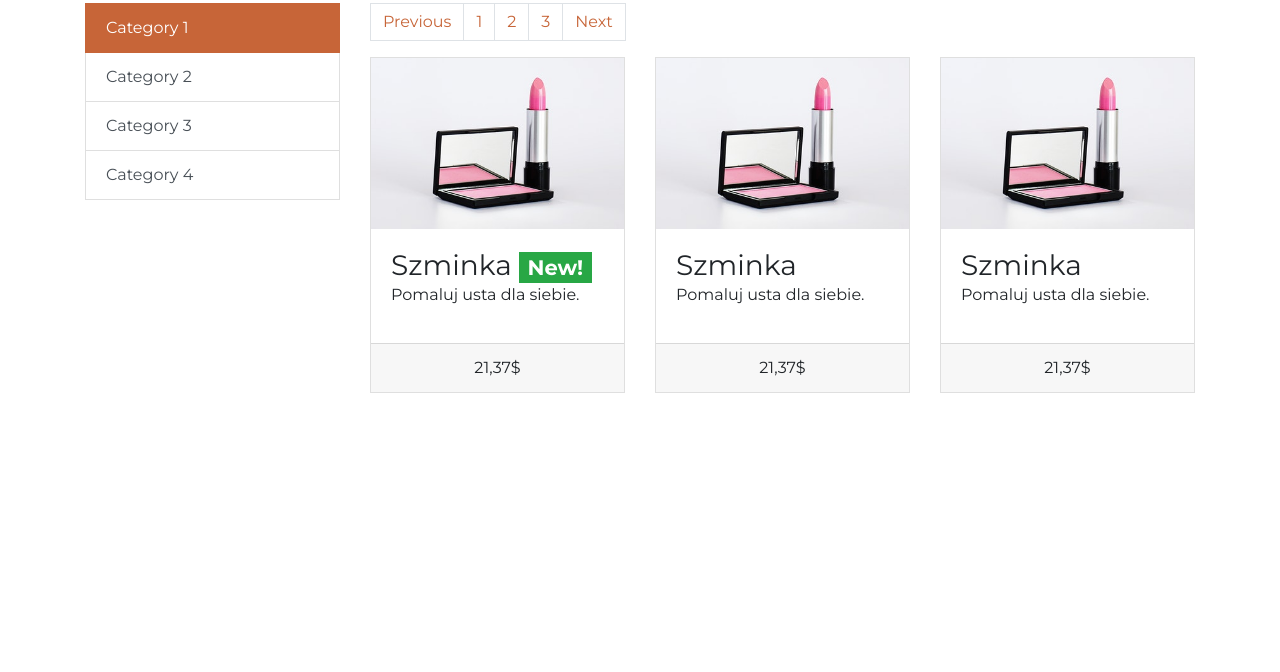
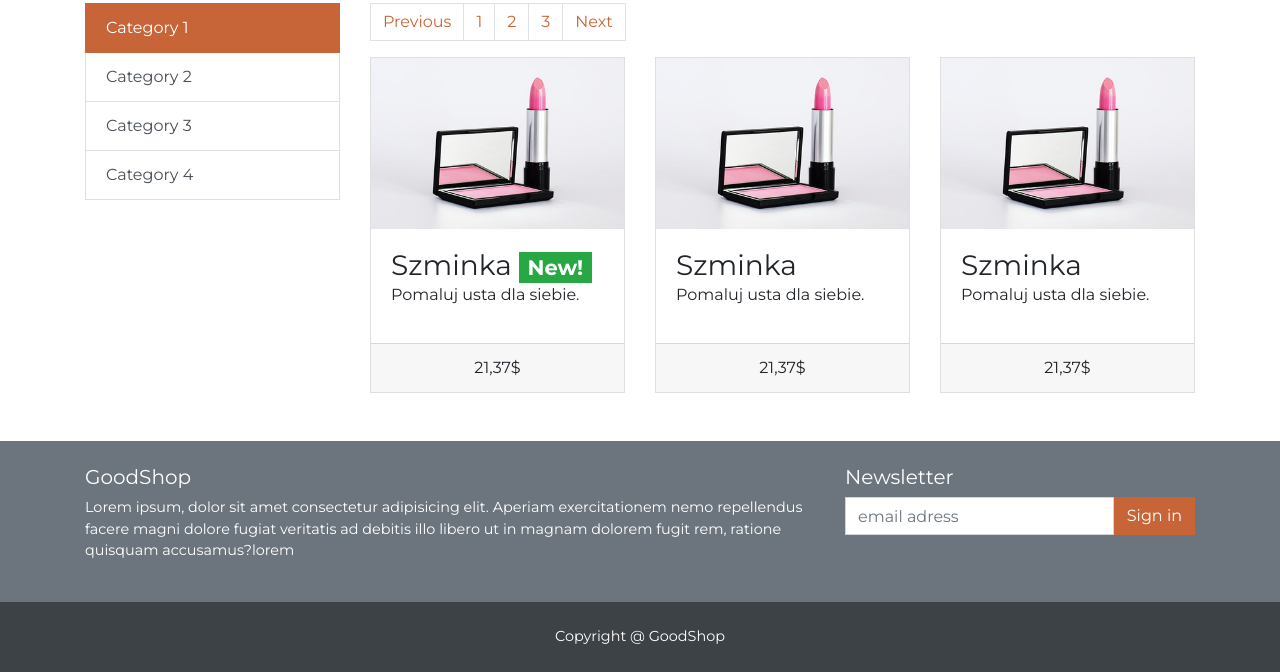
Before and after one commit to Mathias007/bootstrap-shop, a website built with webpack: page index.html in a window 1280 px wide. Shown: the part 509-1181 px from the top of the page. Before the commit the page ends 926 px from the top, so only its background shows below. Built offline with nearby package versions, Linux system fonts and the light colour scheme.

Commit message:
Create and style footer with form and info.

```diff
--- a/index.html
+++ b/index.html
@@ -215,5 +215,45 @@
                 </div>
             </main>
         </div>
+
+        <footer class="bg-secondary text-white py-4 mt-4">
+            <div class="container">
+                <div class="row">
+                    <div class="col-md-8">
+                        <h5>GoodShop</h5>
+                        <p class="info">
+                            Lorem ipsum, dolor sit amet consectetur adipisicing
+                            elit. Aperiam exercitationem nemo repellendus facere
+                            magni dolore fugiat veritatis ad debitis illo libero
+                            ut in magnam dolorem fugit rem, ratione quisquam
+                            accusamus?lorem
+                        </p>
+                    </div>
+                    <div class="col-md-4">
+                        <form action="/">
+                            <h5>Newsletter</h5>
+                            <div class="input-group">
+                                <input
+                                    type="email"
+                                    class="form-control"
+                                    placeholder="email adress"
+                                />
+
+                                <button class="btn btn-primary">
+                                    Sign in
+                                </button>
+                            </div>
+                        </form>
+                    </div>
+                </div>
+            </div>
+        </footer>
+        <div
+            class="second-footer py-4 d-flex justify-content-center align-items-center"
+        >
+            <p class="text-white m-0">
+                Copyright @ GoodShop
+            </p>
+        </div>
     </body>
 </html>
--- /dev/null
+++ b/sass/_footer.scss
@@ -0,0 +1,10 @@
+footer {
+    .info {
+        font-size: 0.9rem;
+    }
+}
+
+.second-footer {
+    background: darken($secondary, 20%);
+    font-size: 0.9rem;
+}
--- a/sass/style.scss
+++ b/sass/style.scss
@@ -3,3 +3,4 @@
 @import "node_modules/bootstrap/scss/bootstrap";
 
 @import "jumbotron";
+@import "footer";
```
